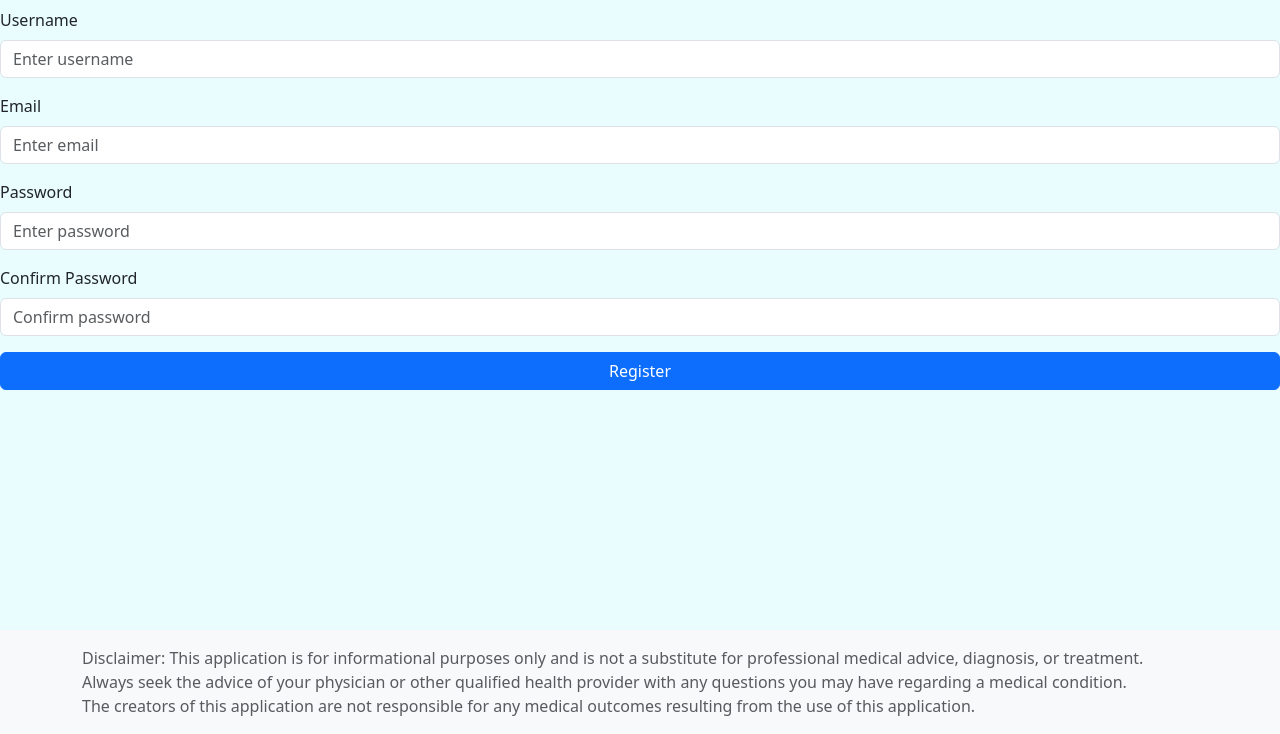
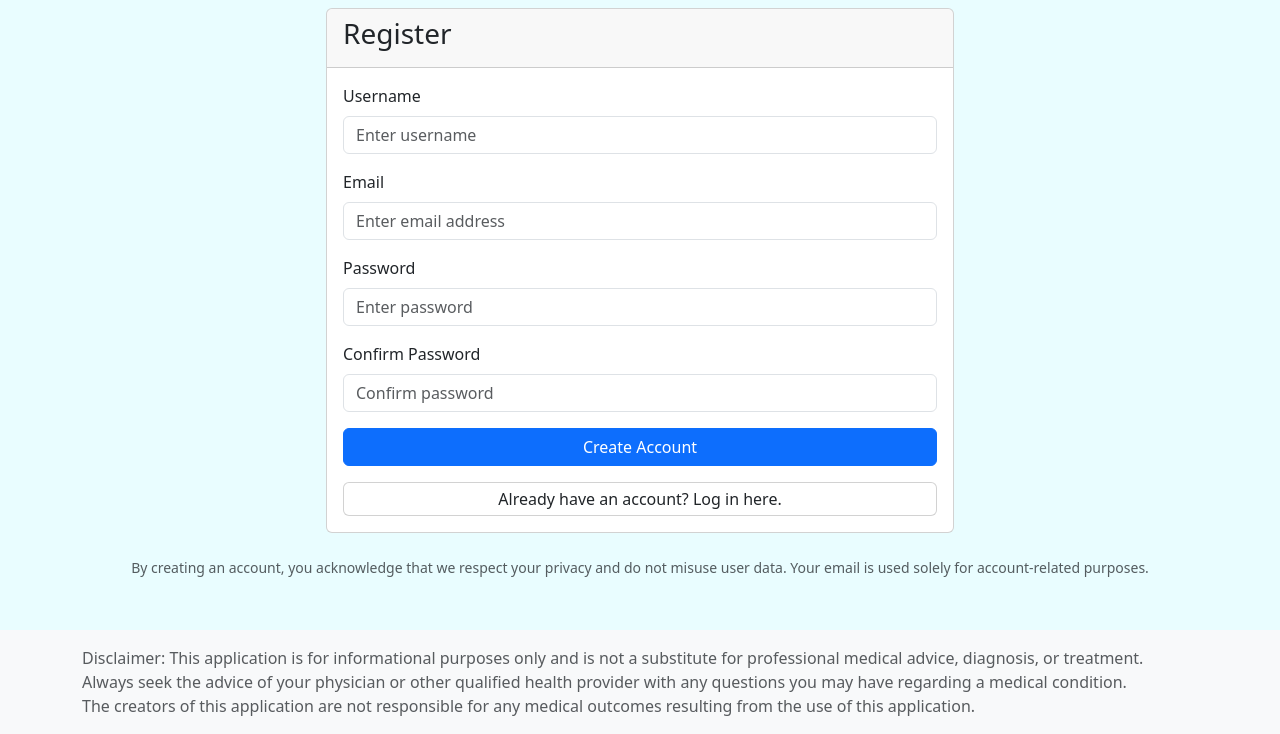
Before and after one commit to kaphelps33/BGE, a Flask app: page /register in a window 1280 px wide. Shown: the part 66-800 px from the top of the page. Run offline with Flask 3, Linux system fonts and the light colour scheme; some libraries are stand-ins or nearby versions.

Commit message:
Updated Log in and Register page.

```diff
--- a/app/templates/auth/Register.html
+++ b/app/templates/auth/Register.html
@@ -3,11 +3,18 @@
 {% block title %}Register{% endblock %}
 
 {% block content %}
+<div class="row justify-content-center">
+  <div class="col-md-6">
+    <div class="card">
+      <div class="card-header">
+        <h3>Register</h3>
+      </div>
+      <div class="card-body">
         <form method="POST" action="">
           {{ form.hidden_tag() }} <!-- Protects against CSRF attacks -->
 
           <!-- Username Field -->
-  <div class="mb-3">
+          <div class="form-group mb-3">
             {{ form.username.label(class="form-label") }}
             {{ form.username(class="form-control", placeholder="Enter username") }}
             {% if form.username.errors %}
@@ -20,9 +27,9 @@
           </div>
 
           <!-- Email Field -->
-  <div class="mb-3">
+          <div class="form-group mb-3">
             {{ form.email.label(class="form-label") }}
-    {{ form.email(class="form-control", placeholder="Enter email") }}
+            {{ form.email(class="form-control", placeholder="Enter email address") }}
             {% if form.email.errors %}
             <div class="invalid-feedback d-block">
               {% for error in form.email.errors %}
@@ -33,7 +40,7 @@
           </div>
 
           <!-- Password Field -->
-  <div class="mb-3">
+          <div class="form-group mb-3">
             {{ form.password.label(class="form-label") }}
             {{ form.password(class="form-control", placeholder="Enter password") }}
             {% if form.password.errors %}
@@ -45,8 +52,8 @@
             {% endif %}
           </div>
 
-  <!-- Password Confirm Field -->
-  <div class="mb-3">
+          <!-- Confirm Password Field -->
+          <div class="form-group mb-3">
             {{ form.password_confirm.label(class="form-label") }}
             {{ form.password_confirm(class="form-control", placeholder="Confirm password") }}
             {% if form.password_confirm.errors %}
@@ -60,7 +67,22 @@
 
           <!-- Submit Button -->
           <div class="mb-3">
-    {{ form.submit(class="btn btn-primary w-100") }}
+            <button type="submit" class="btn btn-primary w-100">Create Account</button>
           </div>
         </form>
+        <a class="align-items-center nav-link card card p-1" href="{{ url_for('auth.login') }}">
+          Already have an account? Log in here.
+        </a>
+      </div>
+    </div>
+  </div>
+</div>
+
+<!-- Legal Disclaimer -->
+<div class="text-center mt-4">
+  <p class="text-muted small">
+    By creating an account, you acknowledge that we respect your privacy and do not misuse user data. Your email is used
+    solely for account-related purposes.
+  </p>
+</div>
 {% endblock %}
--- a/app/templates/auth/login.html
+++ b/app/templates/auth/login.html
@@ -44,7 +44,8 @@
             {{ form.submit(class="btn btn-primary w-100") }}
           </div>
         </form>
-        <a class="nav-link" href="{{ url_for('auth.register') }}">Make a new account</a>
+        <a class="align-items-center nav-link card card p-1" href="{{ url_for('auth.register') }}">Make a new
+          account</a>
       </div>
     </div>
   </div>
@@ -53,7 +54,8 @@
 <!-- Legal Data Use Statement -->
 <div class="text-center mt-4">
   <p class="text-muted small">
-    By using this application, you acknowledge that we do not sell or misuse user data. We only use your first and last name for application functionality purposes.
+    By using this application, you acknowledge that we do not sell or misuse user data. We only use your first and last
+    name for application functionality purposes.
   </p>
 </div>
 {% endblock %}
```
Lines whose indentation alone changed are shown as unchanged.
